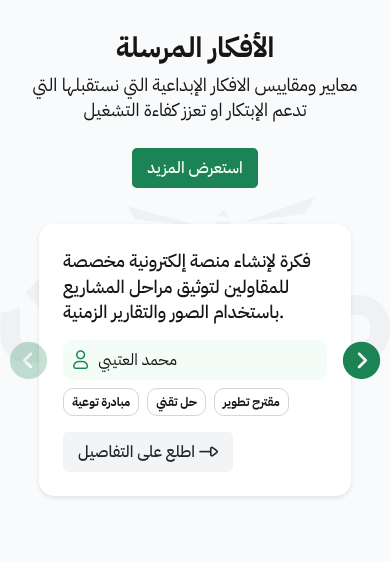
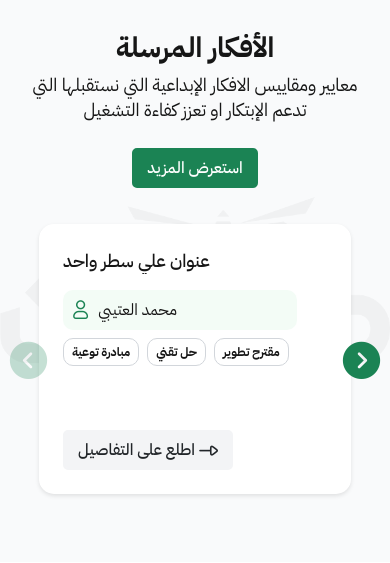
Before and after one commit to waleedo0o7/manarat, a PHP site: page /homepage.php in a window 390 px wide. Shown: the part 2582-3145 px from the top of the page. Run offline with PHP 8.4, Linux system fonts and the light colour scheme; data that the repository does not hold is empty; some libraries are stand-ins or nearby versions; some web fonts are replaced.

Commit message:
fix intro slider , fix mobile footer  #3

```diff
--- a/assets/css/_shared.scss
+++ b/assets/css/_shared.scss
@@ -969,6 +969,16 @@ h6,
     background-position: center;
     background-size: contain;
     background-repeat: no-repeat;
+
+    .swiper-slider-wrapper {
+        .swiper-wrapper {
+            .swiper-slide {
+                .card {
+                    min-height: 270px;
+                }
+            }
+        }
+    }
 }
 
 
--- a/homepage.php
+++ b/homepage.php
@@ -226,9 +226,22 @@
 
                             <div class="swiper-slide p-1">
 
-                                <div class="card text-start no-border base-box-shadow flex-start justify-content-start align-items-start p-4">
+                                <div class="card text-start no-border base-box-shadow flex-start justify-content-between align-items-start p-4">
 
-                                    <h6 class="font-medium mb-3"> فكرة لإنشاء منصة إلكترونية مخصصة للمقاولين لتوثيق مراحل المشاريع باستخدام الصور والتقارير الزمنية. </h6>
+                                    <div class="start">
+                                        <h6 class="font-medium show-lines-3 mb-3">
+
+                                            <?php
+                                            if ($inner_i  ==  0) {
+                                                echo '   عنوان علي سطر واحد  ';
+                                            } elseif ($i  ==  1) {
+                                                echo ' عنوان علي سطرين اتنين صة للمقاولين لتوثيق مراحل المشاريع باستخدام ';
+                                            } else {
+                                                echo ' عنوان علي ثلاثه سطور او أكثر عادي فكرة لإنشاء منصة إلكترونية مخصصة للمقاولين لتوثيق مراحل المشاريع باستخدام الصور مراحل المشاريع باستخدام الصور مراحل المشاريع باستخدام الصور';
+                                            }
+
+                                            ?>
+                                        </h6>
 
                                         <div class="w-100 flex-start bg-primary-faded p-2 base-border-radius mb-2 gap-2">
                                             <i class="icon icon-lg icon-user color-primary"></i>
@@ -240,11 +253,17 @@
                                             <span class="py-1 px-2 base-border-radius me-2 base-border small bold"> حل تقني </span>
                                             <span class="py-1 px-2 base-border-radius me-2 base-border small bold"> مقترح تطوير </span>
                                         </div>
-
+                                    </div>
+                                    <div class="end">
                                         <a href="#" class="btn btn-light flex-center gap-1">
                                             <span> اطلع على التفاصيل </span>
                                             <i class="icon icon-lg icon-arrow-right"></i>
                                         </a>
+                                    </div>
+
+
+
+
 
                                 </div> <!-- card -->
 
```
Also changed, not shown: assets/css/style-ltr.min.css, assets/css/style-rtl.min.css, 2 other files. Lines whose indentation alone changed are shown as unchanged.
